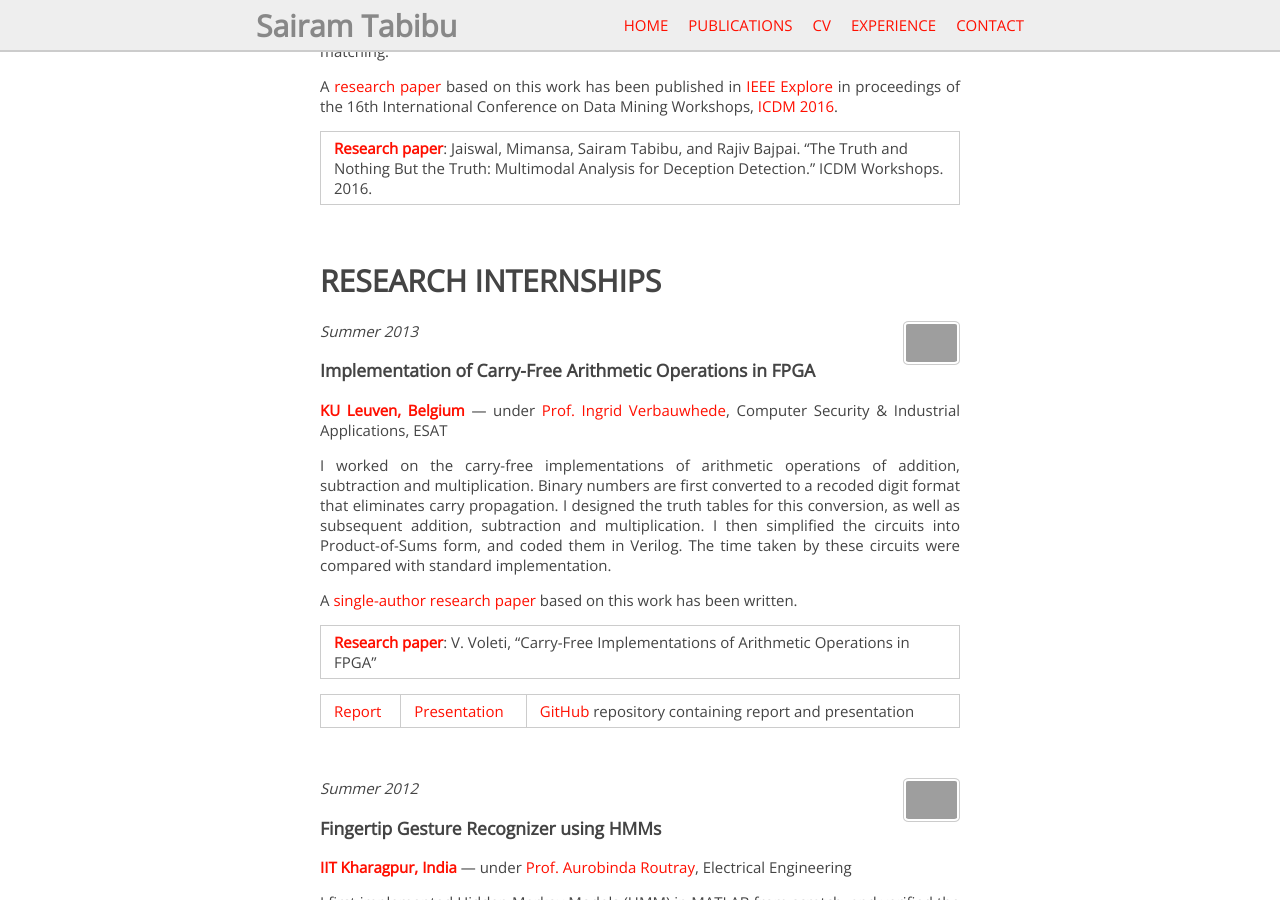
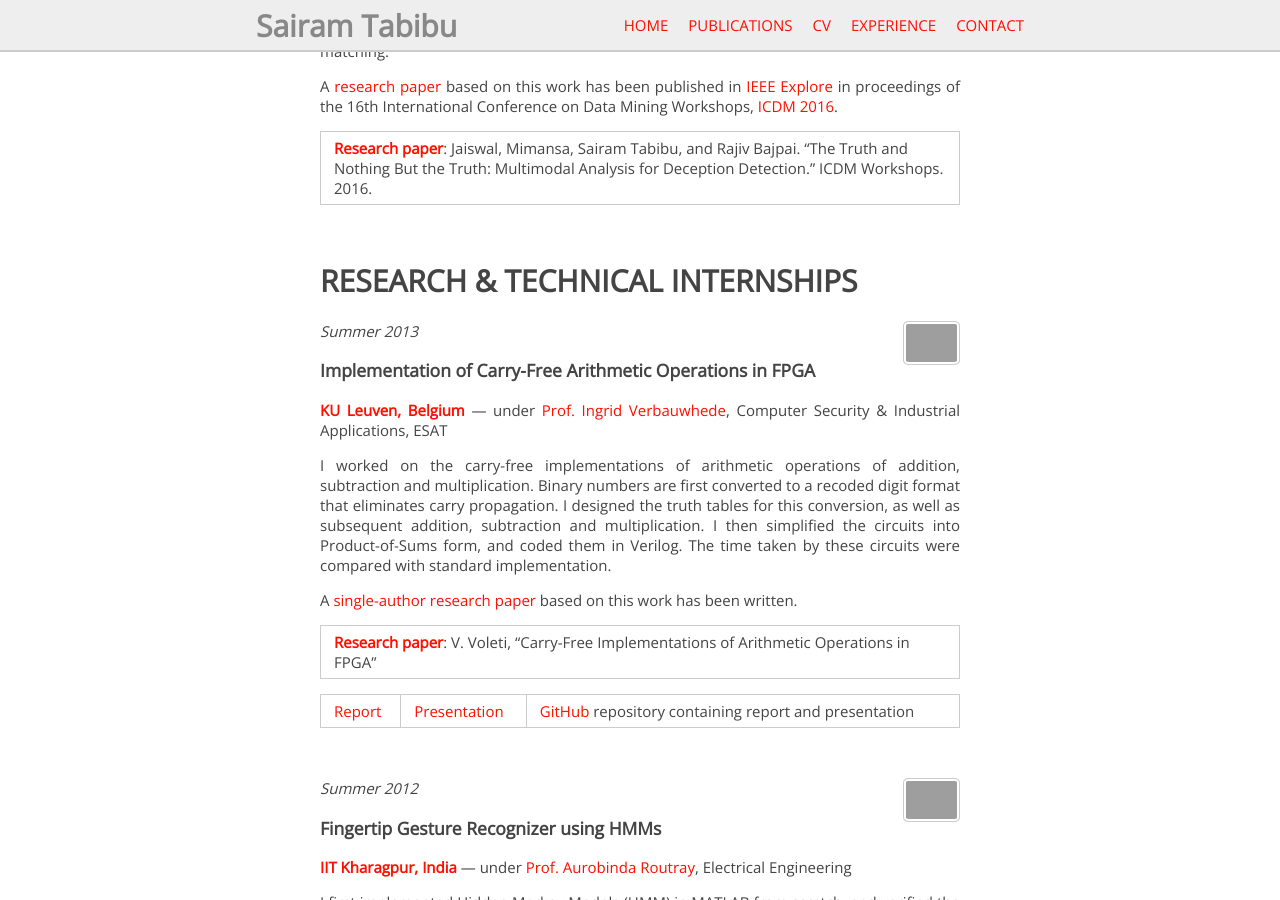
Before and after one commit to tabibusairam/tabibusairam.github.io, a Jekyll site: the page built from _pages/experience.md, in a window 1280 px wide and 900 px high, scrolled down 1147 px. Built offline with Jekyll 4.4.1, drawn with Linux system fonts in a browser that asks for light colours; nearby versions of some CDN libraries.

Commit message:
sub commit

```diff
--- a/_pages/experience.md
+++ b/_pages/experience.md
@@ -66,7 +66,7 @@ A [research paper]({{site.url}}{{site.baseurl}}/docs/publications/ICDMW.pdf){:ta
 
 <br />
 
-# RESEARCH INTERNSHIPS
+# RESEARCH & TECHNICAL INTERNSHIPS
 
 [<img class="experience-picture" src="{{site.url}}{{site.baseurl}}/images/experience/leuven.png">](https://www.kuleuven.be/english/){:target="_blank"}
 
```
